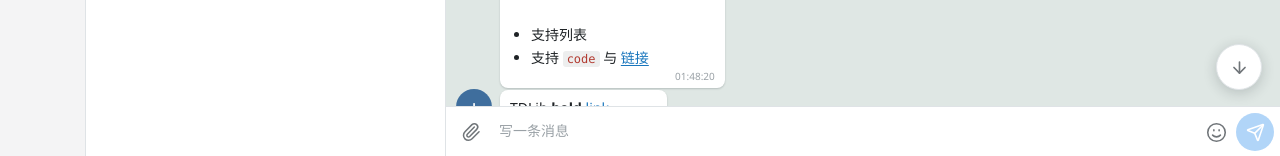
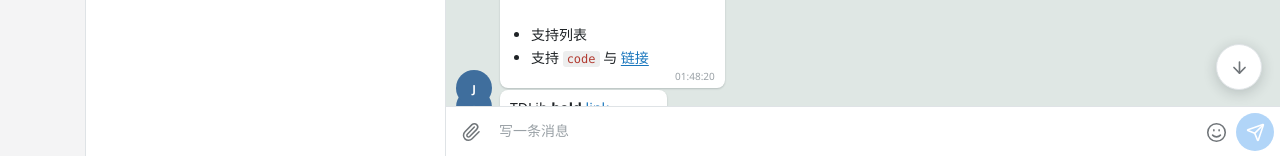
Before and after one commit to Baneik/Notgram, a React (Vite) app: page / in a window 1280 px wide. Both pictures are taken after a click on the button "定位到这条置顶消息". Shown: the part 644-800 px from the top of the page. Built offline with nearby package versions, Linux system fonts and the light colour scheme.

Commit message:
fix(messages): keep sender avatar attached across virtual groups

```diff
--- a/src/components/Conversation.tsx
+++ b/src/components/Conversation.tsx
@@ -113,6 +113,11 @@ type MessageNavigationOptions = Pick<
   "behavior" | "highlight"
 > & { loadContext?: boolean };
 
+interface FloatingSenderAvatar {
+  groupId: string;
+  senderId: string;
+}
+
 const MessageSourceLocateButton = ({
   message,
   onLocate,
@@ -468,6 +473,7 @@ export function Conversation({
   const selectionForwardButtonRef = useRef<HTMLButtonElement>(null);
   const chatMenuButtonRef = useRef<HTMLButtonElement>(null);
   const [messageListScrolling, setMessageListScrolling] = useState(false);
+  const [floatingSenderAvatar, setFloatingSenderAvatar] = useState<FloatingSenderAvatar>();
   const [historyScrollbarSettling, setHistoryScrollbarSettling] = useState(false);
   const performanceTraceId = chat && messageScrollRequest?.chatId === chat.id
     ? messageScrollRequest.performanceTraceId
@@ -799,6 +805,75 @@ export function Conversation({
     messageListElement.addEventListener("scroll", hideAtBottom, { passive: true });
     return () => messageListElement.removeEventListener("scroll", hideAtBottom);
   }, [hideDateIndicator, messageListElement]);
+  useLayoutEffect(() => {
+    if (!messageListElement || positioning || chat?.kind === "direct") {
+      setFloatingSenderAvatar(undefined);
+      return;
+    }
+
+    let frame: number | undefined;
+    let hiddenSource: HTMLElement | undefined;
+    const revealInlineAvatar = () => {
+      hiddenSource?.classList.remove("is-floating-avatar-source");
+      hiddenSource = undefined;
+    };
+    const publishFloatingAvatar = () => {
+      frame = undefined;
+      const listBounds = messageListElement.getBoundingClientRect();
+      const avatarAnchorY = listBounds.bottom - 20;
+      const atBottom = messageListElement.scrollHeight -
+        messageListElement.clientHeight - messageListElement.scrollTop <= 1;
+      let source: HTMLElement | undefined;
+      if (!atBottom) {
+        for (const group of messageListElement.querySelectorAll<HTMLElement>(
+          ".message-group[data-avatar-group-id]",
+        )) {
+          const bounds = group.getBoundingClientRect();
+          if (bounds.top <= avatarAnchorY && bounds.bottom >= avatarAnchorY) {
+            source = group;
+            break;
+          }
+        }
+      }
+
+      const groupId = source?.dataset.avatarGroupId;
+      const senderId = source?.dataset.avatarSenderId;
+      const nextSource = groupId && senderId ? source : undefined;
+      if (hiddenSource !== nextSource) {
+        revealInlineAvatar();
+        hiddenSource = nextSource;
+        hiddenSource?.classList.add("is-floating-avatar-source");
+      }
+      setFloatingSenderAvatar((current) => {
+        if (!groupId || !senderId) return current ? undefined : current;
+        if (current?.groupId === groupId && current.senderId === senderId) return current;
+        return { groupId, senderId };
+      });
+    };
+    const scheduleFloatingAvatar = () => {
+      if (frame !== undefined) return;
+      frame = requestAnimationFrame(publishFloatingAvatar);
+    };
+
+    scheduleFloatingAvatar();
+    messageListElement.addEventListener("scroll", scheduleFloatingAvatar, { passive: true });
+    globalThis.addEventListener("resize", scheduleFloatingAvatar);
+    const mutationObserver = new MutationObserver(scheduleFloatingAvatar);
+    mutationObserver.observe(messageListElement, { childList: true, subtree: true });
+    const resizeObserver = new ResizeObserver(scheduleFloatingAvatar);
+    resizeObserver.observe(messageListElement);
+    const content = messageListElement.querySelector(".message-list-content");
+    if (content) resizeObserver.observe(content);
+
+    return () => {
+      if (frame !== undefined) cancelAnimationFrame(frame);
+      revealInlineAvatar();
+      messageListElement.removeEventListener("scroll", scheduleFloatingAvatar);
+      globalThis.removeEventListener("resize", scheduleFloatingAvatar);
+      mutationObserver.disconnect();
+      resizeObserver.disconnect();
+    };
+  }, [chat?.kind, messageListElement, positioning]);
   useEffect(() => {
     if (pinnedViewOpen || !messageListElement || !pinnedMessageIdsKey) {
       setVisiblePinnedMessageIds((current) => current.size === 0 ? current : new Set());
@@ -863,6 +938,20 @@ export function Conversation({
     () => pinnedMessageForVisibleRange(allPinnedMessages, visiblePinnedMessageIds),
     [allPinnedMessages, visiblePinnedMessageIds],
   );
+
+  const floatingSender = floatingSenderAvatar
+    ? users.get(floatingSenderAvatar.senderId)
+    : undefined;
+  const floatingSenderChatId = floatingSenderAvatar
+    ? senderChatId(floatingSenderAvatar.senderId)
+    : undefined;
+  const floatingSenderChat = floatingSenderChatId
+    ? forwardTargetsById.get(floatingSenderChatId)
+    : undefined;
+  const floatingSenderName = floatingSenderAvatar
+    ? floatingSender?.displayName ?? floatingSenderChat?.title ?? "Telegram 用户"
+    : undefined;
+  const floatingSenderAvatarModel = floatingSender?.avatar ?? floatingSenderChat?.avatar;
 
   const openPinnedBannerMessage = useCallback((chatId: string, messageId: string) => {
     const element = messageListRef.current;
@@ -1670,6 +1759,8 @@ export function Conversation({
               )}
               <div
                 className={`message-group ${firstMessage.outgoing ? "is-outgoing" : "is-incoming"} ${groupModel.continuesBefore ? "continues-before" : ""} ${groupModel.continuesAfter ? "continues-after" : ""} ${groupModel.id === visibleMessageBlocks.at(-1)?.id ? "is-last-visible" : ""}`}
+                data-avatar-group-id={groupModel.groupId}
+                data-avatar-sender-id={reserveSenderAvatar ? firstMessage.senderId : undefined}
               >
                 {reserveSenderAvatar && (
                   <span className="message-group-avatar">
@@ -1868,6 +1959,43 @@ export function Conversation({
             );
           }}
         />
+        {floatingSenderAvatar && floatingSenderName && (
+          <button
+            className="message-sender-avatar message-sender-avatar-floating"
+            type="button"
+            aria-label={`查看 ${floatingSenderName} 资料`}
+            onClick={() => onOpenSenderProfile(floatingSenderAvatar.senderId)}
+            onContextMenu={(event) => {
+              event.preventDefault();
+              event.stopPropagation();
+              setSenderMenu({
+                senderId: floatingSenderAvatar.senderId,
+                senderName: floatingSenderName,
+                x: event.clientX,
+                y: event.clientY,
+              });
+            }}
+            onKeyDown={(event) => {
+              if (event.key !== "ContextMenu" && !(event.shiftKey && event.key === "F10")) return;
+              event.preventDefault();
+              const bounds = event.currentTarget.getBoundingClientRect();
+              setSenderMenu({
+                senderId: floatingSenderAvatar.senderId,
+                senderName: floatingSenderName,
+                x: bounds.left + bounds.width / 2,
+                y: bounds.top + bounds.height / 2,
+              });
+            }}
+          >
+            <Avatar
+              avatar={floatingSenderAvatarModel ?? {
+                label: Array.from(floatingSenderName.trim())[0] ?? "?",
+                color: "#73828c",
+              }}
+              size="small"
+            />
+          </button>
+        )}
         {!pinnedViewOpen && currentScrollKey && attentionMessageIds.length > 0 && (
           <button
             className={`conversation-jump-button jump-to-attention ${awayFromLatest || jumpHistoryCount > 0 ? "is-stacked" : ""}`}
--- a/src/utils/messageVirtualization.ts
+++ b/src/utils/messageVirtualization.ts
@@ -13,6 +13,7 @@ export const MAX_MESSAGES_PER_VIRTUAL_BLOCK = 1;
 
 export interface VirtualMessageBlock {
   id: string;
+  groupId: string;
   firstMessage: Message;
   messages: Message[];
   segments: MediaAlbumSegment[];
@@ -57,6 +58,7 @@ export const virtualizeMessageGroups = (
     ? groupConsecutiveMessages(messages)
     : messages.map((message) => [message]);
   return groups.flatMap((group, groupIndex) => {
+    const groupId = group[0]!.renderKey ?? group[0]!.id;
     const positions = new Map(group.map((message, messageIndex) => [
       message.id,
       messageGroupPosition(group, messageIndex),
@@ -77,6 +79,7 @@ export const virtualizeMessageGroups = (
       const firstMessage = chunkMessages[0]!;
       return {
         id: firstMessage.renderKey ?? firstMessage.id,
+        groupId,
         firstMessage,
         messages: chunkMessages,
         segments,
```
Also changed, not shown: src/styles/global.css, 2 other files (tests, documents, lock files or other folders).
